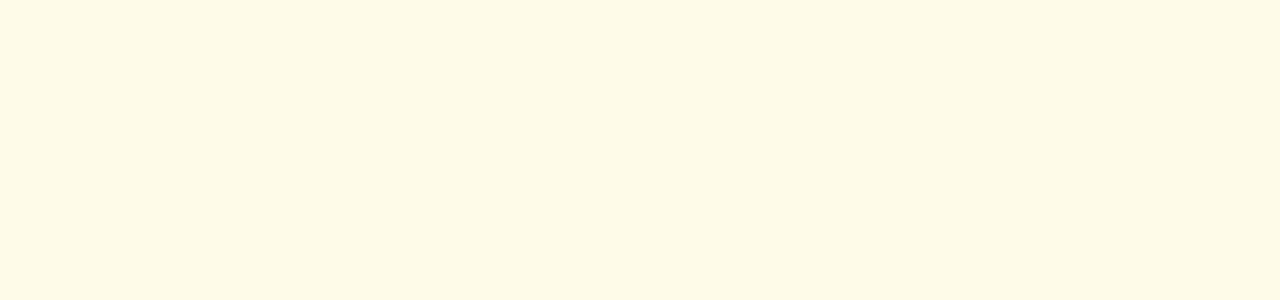
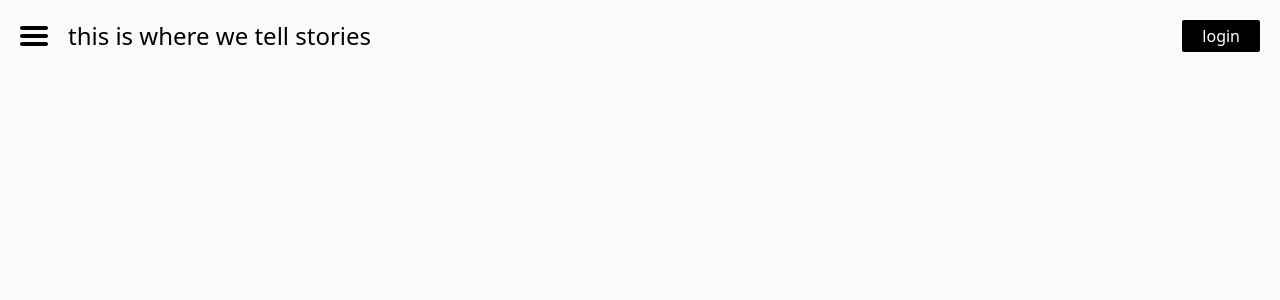
Before and after one commit to armin-bkh/houstory-next-app, a Next.js app: page / in a window 1280 px wide. Shown: the top 300 px of the page. Built offline with nearby package versions, Linux system fonts and the light colour scheme.

Commit message:
creat e Header component

```diff
--- /dev/null
+++ b/components/Header/Header.jsx
@@ -0,0 +1,17 @@
+const Header = () => {
+  return (
+    <header className="flex items-center p-5">
+      <div>
+        <div className="w-7 h-1 rounded-sm bg-black"></div>
+        <div className="w-7 h-1 rounded-sm bg-black my-1"></div>
+        <div className="w-7 h-1 rounded-sm bg-black"></div>
+      </div>
+      <h1 className="ml-5 text-lg md:text-2xl">this is where we tell stories</h1>
+      <button className="ml-auto hidden md:block bg-black px-3 md:px-5 py-1 rounded-sm text-white">
+        login
+      </button>
+    </header>
+  );
+};
+
+export default Header;
--- /dev/null
+++ b/jsconfig.json
@@ -0,0 +1,5 @@
+{
+    "compilerOptions": {
+        "baseUrl": "."
+    }
+}
--- a/pages/index.js
+++ b/pages/index.js
@@ -1,3 +1,9 @@
+import Header from "components/Header/Header";
+
 export default function Home() {
-  return <></>;
+  return (
+    <>
+      <Header />
+    </>
+  );
 }
--- a/styles/globals.css
+++ b/styles/globals.css
@@ -2,7 +2,7 @@
 @tailwind components;
 @layer components {
   body{
-    @apply bg-[#fffbeb] text-black
+    @apply bg-[#fafafa] text-black
   }
 }
 @tailwind utilities;
```
